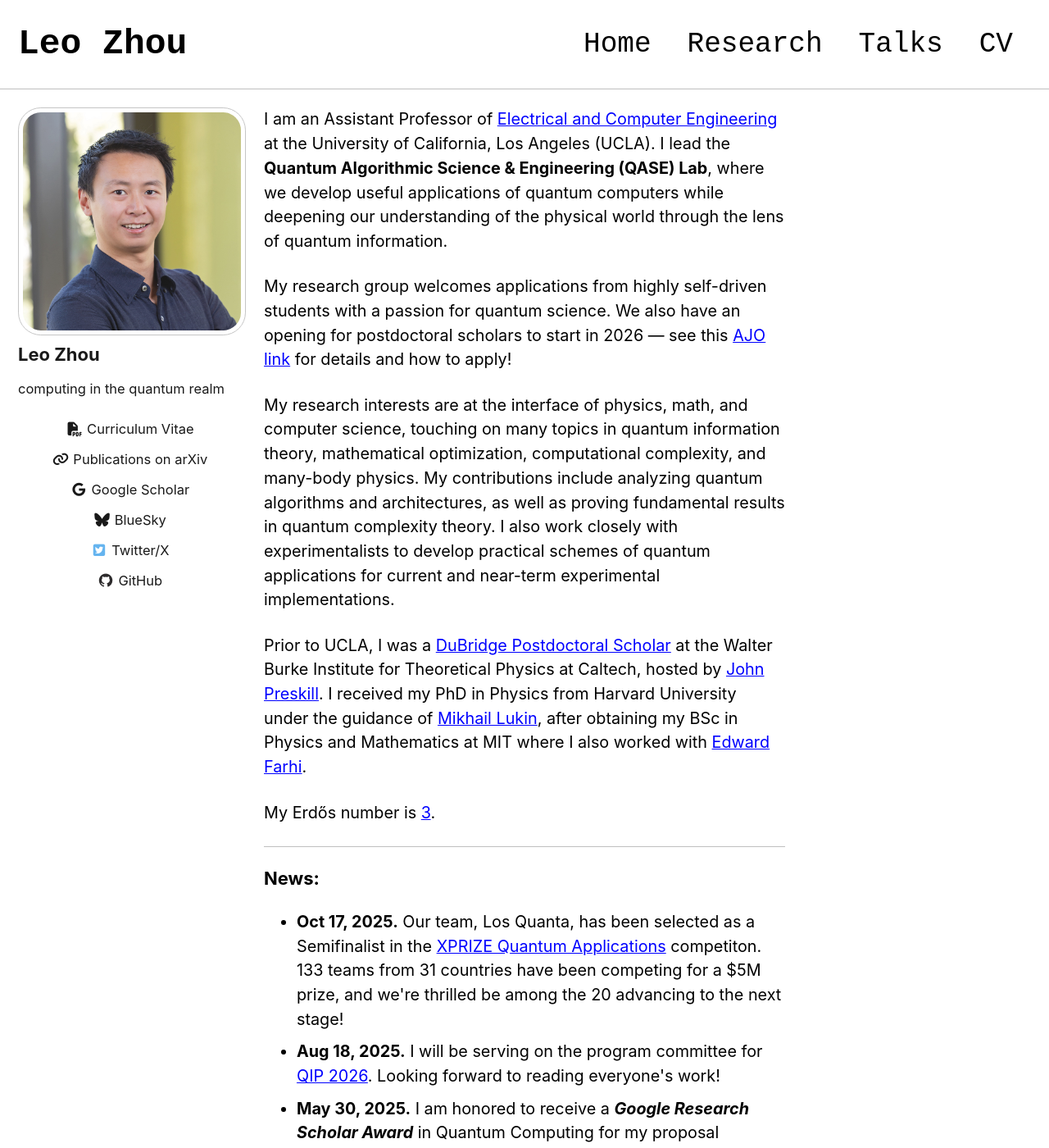
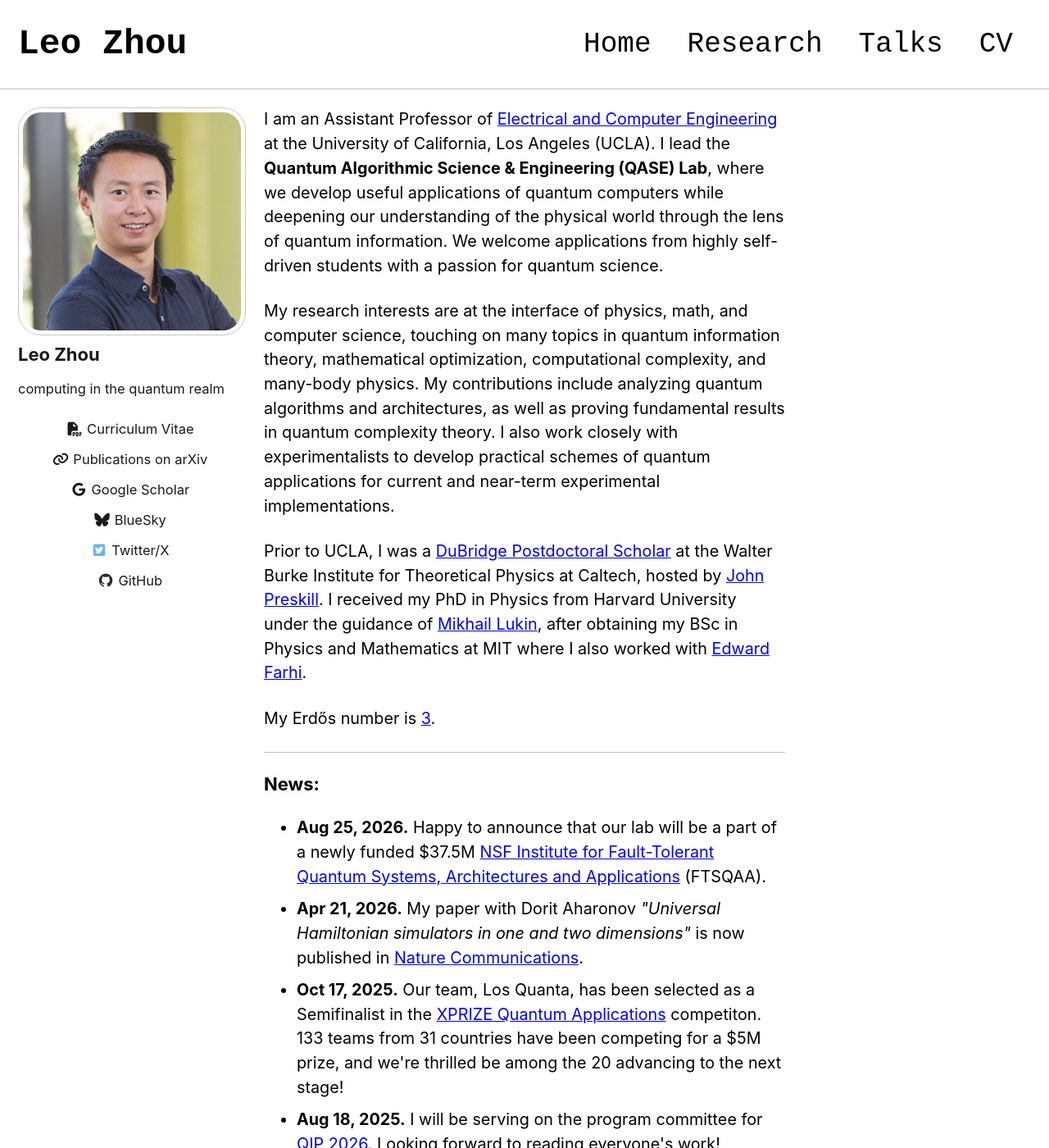
Before and after one commit to leoxzhou/leoxzhou.github.io, a Jekyll site: the page built from index.html, in a window 1280 px wide and 1400 px high. Shown: the whole window at 82% size. Built offline with Jekyll 4.4.1, drawn with Linux system fonts in a browser that asks for light colours; cached includes are drawn as plain includes; the list of posts is cut into pages by our own code; some of the changed text lies outside the part shown.

Commit message:
Update news and remove outdated AJO

```diff
--- a/index.html
+++ b/index.html
@@ -8,10 +8,7 @@
 <body>
 <p>
 	I am an Assistant Professor of <a data-url="https://samueli.ucla.edu/people/leo-zhou/" href="https://samueli.ucla.edu/people/leo-zhou/">Electrical and Computer Engineering</a> at the University of California, Los Angeles (UCLA).
-	I lead the <b>Quantum Algorithmic Science & Engineering (QASE) Lab</b>, where we develop useful applications of quantum computers while deepening our understanding of the physical world through the lens of quantum information.
-</p>
-<p>
-	My research group welcomes applications from highly self-driven students with a passion for quantum science. We also have an opening for postdoctoral scholars to start in 2026 — see this <a href="https://academicjobsonline.org/ajo/jobs/30927" target="_blank">AJO link</a> for details and how to apply!
+	I lead the <b>Quantum Algorithmic Science & Engineering (QASE) Lab</b>, where we develop useful applications of quantum computers while deepening our understanding of the physical world through the lens of quantum information.	We welcome applications from highly self-driven students with a passion for quantum science.
 </p>
 
 <p>
@@ -30,11 +27,13 @@
 
 <strong>News:</strong>
 <ul>
+	<li><b>Aug 25, 2026.</b> Happy to announce that our lab will be a part of a newly funded $37.5M <a href="https://www.nsf.gov/news/eight-nsf-research-institutes-propel-us-quantum-science-290m" target="_blank">NSF Institute for Fault-Tolerant Quantum Systems, Architectures and Applications</a> (FTSQAA).</li>
+	<li><b>Apr 21, 2026.</b> My paper with Dorit Aharonov <em>"Universal Hamiltonian simulators in one and two dimensions"</em> is now published in <a href="https://doi.org/10.1038/s41467-026-71686-4" target="_blank">Nature Communications</a>.</li>
 	<li><b>Oct 17, 2025.</b> Our team, Los Quanta, has been selected as a Semifinalist in the <a href="https://www.xprize.org/prizes/qc-apps/semifinalist-teams" target="_blank">XPRIZE Quantum Applications</a> competiton. 133 teams from 31 countries have been competing for a $5M prize, and we're thrilled be among the 20 advancing to the next stage!</li>
 	<li><b>Aug 18, 2025.</b> I will be serving on the program committee for <a href="https://qip2026.lu.lv/" target="_blank">QIP 2026</a>. Looking forward to reading everyone's work!</li>
-	<li><b>May 30, 2025.</b> I am honored to receive a <b><em>Google Research Scholar Award</em></b> in Quantum Computing for my proposal <em>"Exploring Quantum Advantages in Optimization: Theory and Practice"</em>!</li>
+	<li><b>May 30, 2025.</b> I am honored to receive a <b><em>Google Research Scholar Award</em></b> in Quantum Computing for my proposal <em>"Exploring Quantum Advantages in Optimization: Theory and Practice."</em></li>
 	<li><b>Feb 13, 2025.</b> I will be teaching a new undergraduate course, <em>Principles of Quantum Technology</em> (EC ENGR 128), for the spring 2025 quarter at UCLA.</li>
-	<li><b>Dec 13, 2024.</b> Excited to share our new paper on arXiv, <em>"A Quantum Approximate Optimization Algorithm for Local Hamigltonian Problems"</em>, with my brilliant mentees Ishaan Kannan and Robbie King!</li>
+	<li><b>Dec 13, 2024.</b> Excited to share our new paper on arXiv, <em>"A Quantum Approximate Optimization Algorithm for Local Hamigltonian Problems"</em>, with my brilliant student collaborators, Ishaan Kannan and Robbie King!</li>
 	<li><b>Dec 6, 2024.</b> Our paper <em>"Quantum speedups in solving near-symmetric optimization problems by low-depth QAOA"</em> has been accepted to QIP 2025!</li>
 	<li><b>Nov 14, 2024.</b> I will be teaching a special topics course, <em>Physics of Quantum Information and Computation</em> (EC ENGR 279AS), for the winter 2025 quarter at UCLA.</li>
 	<li><b>Sep 26, 2024.</b> Our paper <em>"Statistical Estimation in the Spiked Tensor Model via the Quantum Approximate Optimization Algorithm"</em> has been accepted to NeurIPS 2024 as a spotlight!</li>
```
